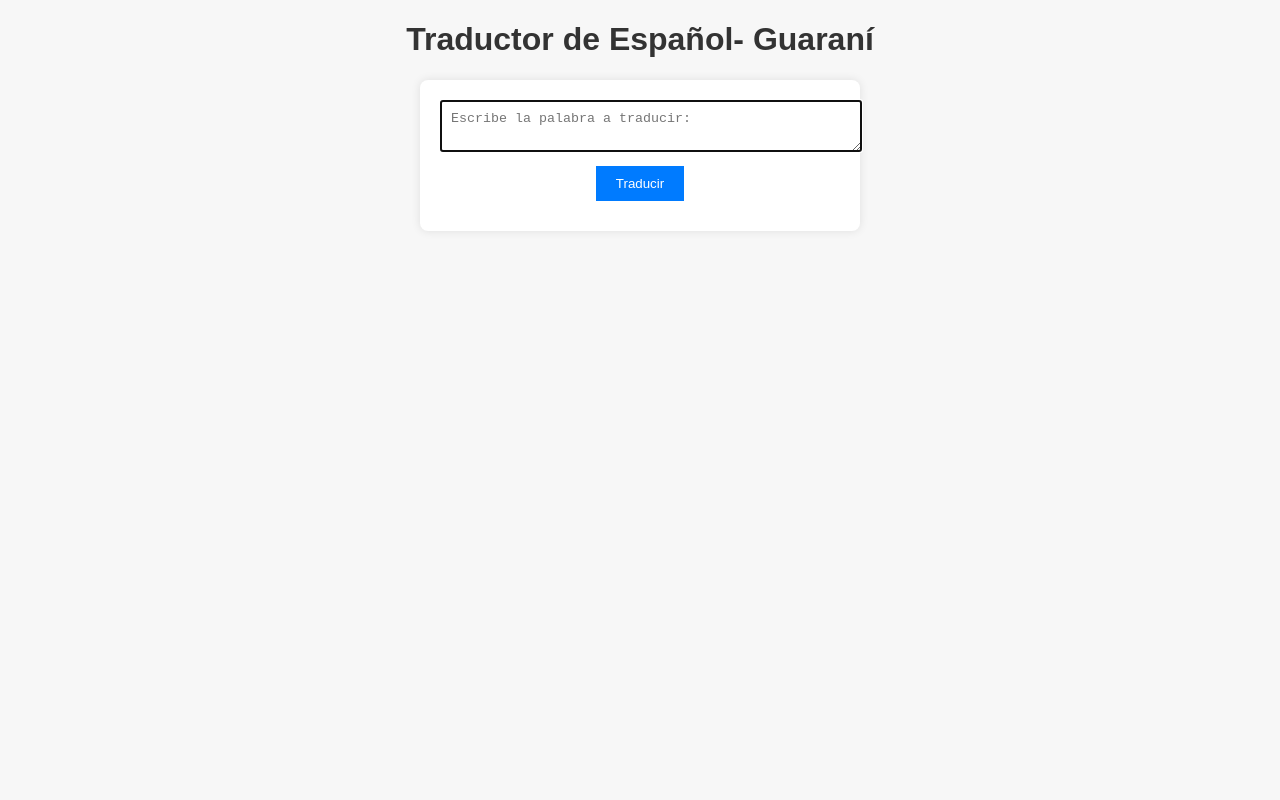
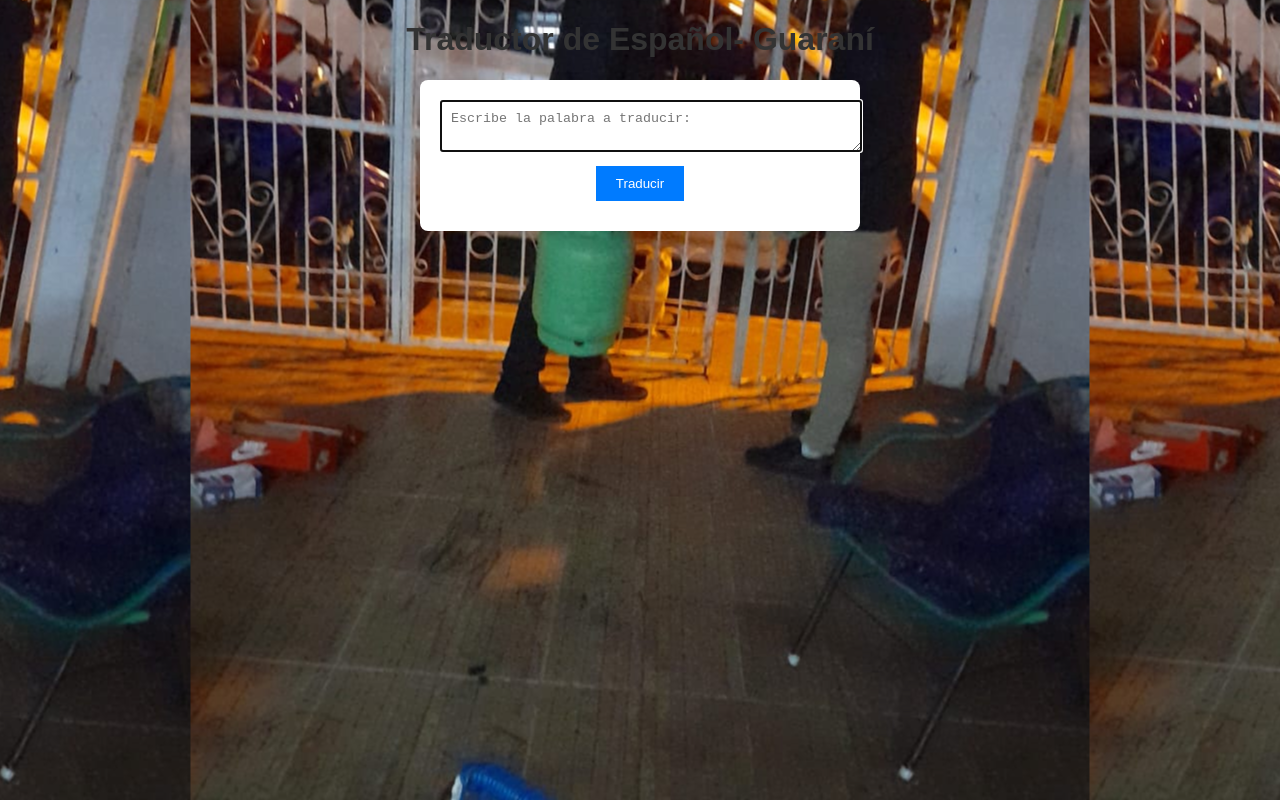
Before and after one commit to facundous/facundous_dicc, a plain HTML site: page index.html in a window 1280 px wide. Drawn offline with Linux system fonts and the light colour scheme.

Commit message:
Add files via upload

```diff
--- a/index.html
+++ b/index.html
@@ -5,6 +5,14 @@
     <meta name="viewport" content="width=device-width, initial-scale=1.0">
     <title>Traductor de Español- Guaraní</title>
     <link rel="stylesheet" href="style.css">
+    <style>
+        body {
+            background-image: url("garrafa.jpg");
+            background-size: auto;
+            background-position: center center;
+            background-attachment: fixed;
+        }
+    </style>
 </head>
 <body>
     <h1>Traductor de Español- Guaraní</h1>
```
Also changed, not shown: garrafa.jpg (added).
